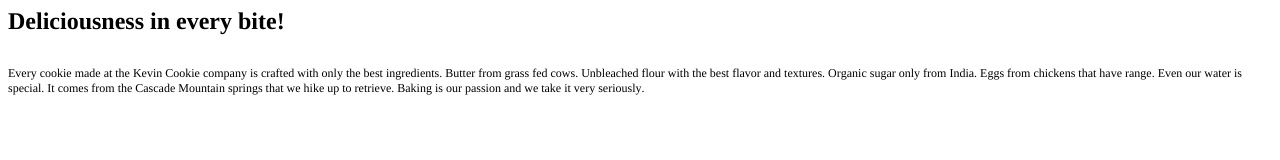
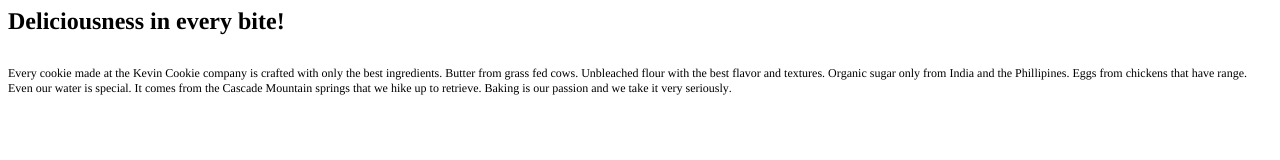
Before and after one commit to Ibrahim-t39/KevinCookieCompany.com, a plain HTML site: page index.htm in a window 1280 px wide. Drawn offline with Linux system fonts and the light colour scheme.

Commit message:
Update index.htm

```diff
--- a/index.htm
+++ b/index.htm
@@ -15,6 +15,6 @@
 <body>
 <h1 style="margin: 0.0px 0.0px 16.1px 0.0px; font: 24.0px Times; -webkit-text-stroke: #000000"><span class="s1"><b>Deliciousness in every bite!</b></span></h1>
 <p class="p2"><span class="s1"></span><br></p>
-<p class="p3"><span class="s1">Every cookie made at the Kevin Cookie company is crafted with only the best ingredients. Butter from grass fed cows. Unbleached flour with the best flavor and textures. Organic sugar only from India. Eggs from chickens that have range. Even our water is special. It comes from the Cascade Mountain springs that we hike up to retrieve. Baking is our passion and we take it very seriously.</span></p>
+<p class="p3"><span class="s1">Every cookie made at the Kevin Cookie company is crafted with only the best ingredients. Butter from grass fed cows. Unbleached flour with the best flavor and textures. Organic sugar only from India and the Phillipines. Eggs from chickens that have range. Even our water is special. It comes from the Cascade Mountain springs that we hike up to retrieve. Baking is our passion and we take it very seriously.</span></p>
 </body>
 </html>
```
